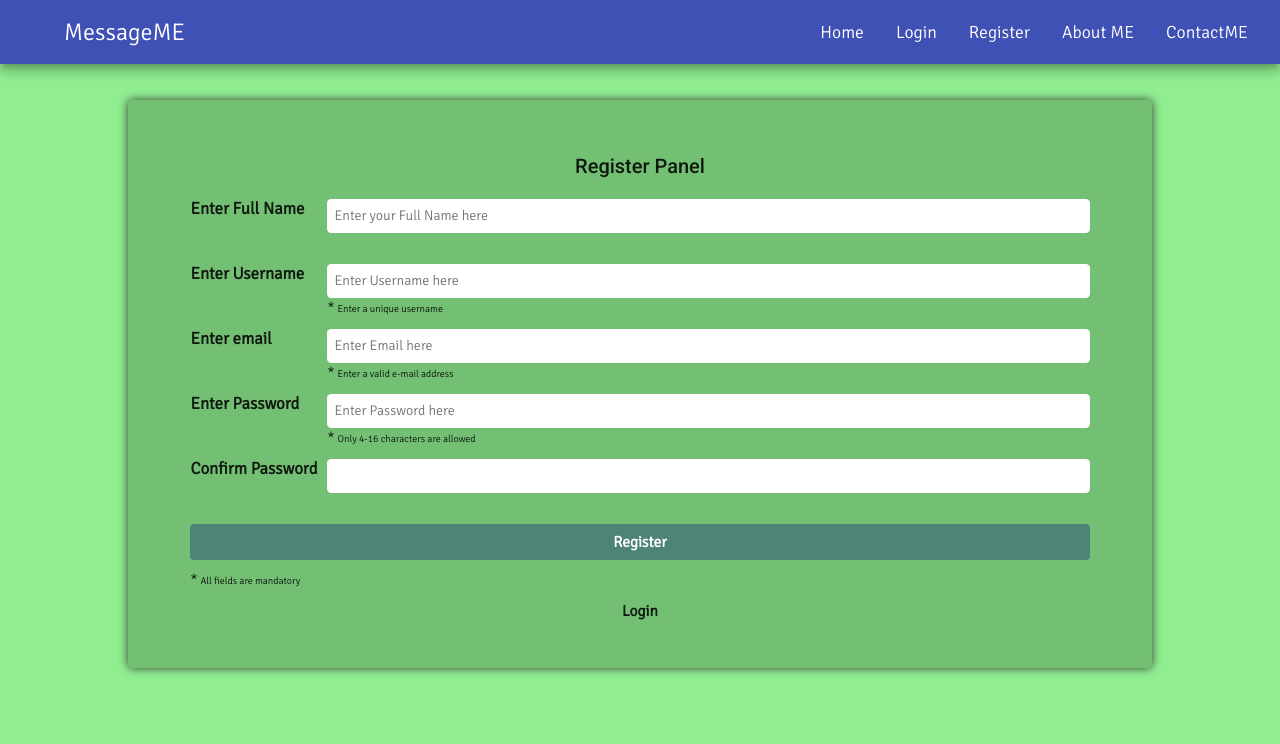
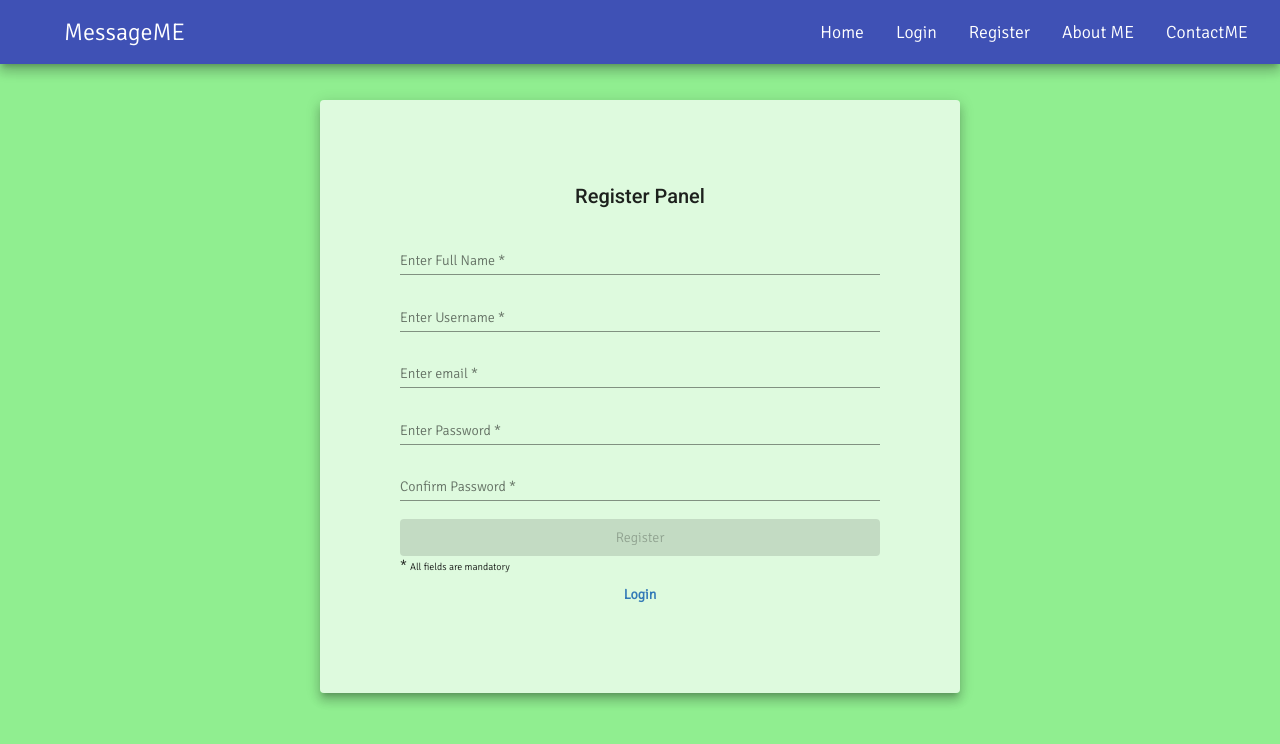
Before and after one commit to manishekaneja/anyMessApplication_a2, an Angular app: page /account/register in a window 1280 px wide. Shown: the top 744 px of the page. Built offline with nearby package versions, Linux system fonts and the light colour scheme.

Commit message:
register form design updated

```diff
--- a/src/app/register/register.component.css
+++ b/src/app/register/register.component.css
@@ -1,12 +1,12 @@
-/* #formcss{
+/* /* #formcss{
     border: 1px solid black;
     border-radius: 5px;
     /* background-color: gainsboro; */
-    /* overflow: hidden; */
- /*padding: 20px;
+/* overflow: hidden; */
+/*padding: 20px;
  margin-bottom: 10px;
 } */
-
+/*
 #formcss>*{
     margin: 0.5em;
 }
@@ -72,7 +72,7 @@ form>button,form>a{
         font-weight: 700;
         font-size: 1.1em;
         /* text-shadow: 0px 0px 2px #353535; */
-
+/*
     }
     form>button{
         border-radius: 4px;
@@ -85,4 +85,57 @@ form>button,form>a{
         background-color: rgba(42, 72, 127,0.5);
 
         /* opacity: 0.3; */
-    }
+/*    }
+ */
+.login-container {
+  margin: 0.5em;
+  padding: 5rem;
+  background-color: rgba(255, 255, 255, 0.7);
+  display: flex;
+  max-width: 40rem;
+  margin: auto;
+}
+.form-section {
+  align-self: stretch;
+  flex: 1;
+}
+.form-section > form {
+  display: flex;
+  flex-direction: column;
+  align-items: stretch;
+}
+input {
+  background-color: transparent;
+}
+
+form > a {
+  color: #337ab7;
+  font-weight: 900;
+  text-align: center;
+  padding: 0.5rem;
+}
+@media (max-width: 768px) {
+  .login-container {
+    padding: 2rem 3rem;
+  }
+}
+@media (max-width: 425px) {
+  .login-container {
+    padding: 2rem 1rem;
+    margin: 2rem 0rem;
+  }
+}
+
+@-webkit-keyframes autofill {
+  0%,
+  100% {
+    background: transparent;
+  }
+}
+
+input:-webkit-autofill {
+  animation: autofill;
+  -webkit-animation-delay: 1s; /* Safari support - any positive time runs instantly */
+  -webkit-animation-name: autofill;
+  -webkit-animation-fill-mode: both;
+}
--- a/src/app/register/register.component.html
+++ b/src/app/register/register.component.html
@@ -1,41 +1,48 @@
-<div id="formcss">
+<mat-card class="login-container flxc jcc aic mat-elevation-z8">
+  <mat-card-title>
     <h2>Register Panel</h2>
+  </mat-card-title>
+  <mat-card-content class="form-section">
     <form #myform="ngForm">
-    <label for="fullName">Enter Full Name</label>
-    <div>
-      <input type="text" id="fullName" name="fullName" required placeholder="Enter your Full Name here" required [(ngModel)]="data.fullName"
-        #username="ngModel">
-    </div>
-    <label for="username">Enter Username</label>
-    <div>
-      <input type="text" id="username" name="username" required placeholder="Enter Username here" required [(ngModel)]="data.username"
-        #username="ngModel">
-      <span>*
-        <span style="font-size:10px;"> Enter a unique username</span>
-      </span>
-    </div>
-    <label for="email">Enter email</label>
-    <div>
-      <input type="text" id="email" name="email" pattern="^([a-zA-Z0-9_\-\.]+)@([a-zA-Z0-9_\-\.]+)\.([a-zA-Z]{2,5})$" placeholder="Enter Email here"
-        required [(ngModel)]="data.email" #username="ngModel">
-      <span>*
-        <span style="font-size:10px;"> Enter a valid e-mail address</span>
-      </span>
-    </div>
-    <label for="password">Enter Password</label>
-    <div>
-      <input type="password" name="password" id="password" placeholder="Enter Password here" required minlength="4" maxlength="16"
-        [(ngModel)]="data.password" #password="ngModel">
-      <span>*
-        <span style="font-size:10px;"> Only 4-16 characters are allowed</span>
-      </span>
-    </div>
-    <label for="cpassword">Confirm Password</label>
-    <div>
-      <input type="password" name="cpassword" id="cpassword" laceholder="Re-enter Password here" required appEqualCheck [equalCheck]="data.password"
-        maxlength="16" [(ngModel)]="data.cpassword" #cpassword="ngModel">
-    </div>
-      <button type="submit" [disabled]="!myform.form.valid" (click)="doRegister()">Register</button>
+      <mat-form-field>
+        <mat-label>
+          Enter Full Name
+        </mat-label>
+        <input matInput type="text" id="fullName" name="fullName" required placeholder="Enter your Full Name here"
+          required [(ngModel)]="data.fullName" #username="ngModel">
+      </mat-form-field>
+      <mat-form-field>
+        <mat-label>
+          Enter Username
+        </mat-label>
+        <input matInput type="text" id="username" name="username" required placeholder="Enter Username here" required
+          [(ngModel)]="data.username" #username="ngModel">
+      </mat-form-field>
+      <mat-form-field>
+        <mat-label>
+          Enter email
+        </mat-label>
+        <input matInput type="text" id="email" name="email"
+          pattern="^([a-zA-Z0-9_\-\.]+)@([a-zA-Z0-9_\-\.]+)\.([a-zA-Z]{2,5})$" placeholder="Enter Email here" required
+          [(ngModel)]="data.email" #username="ngModel">
+      </mat-form-field>
+      <mat-form-field>
+        <mat-label>
+          Enter Password
+        </mat-label>
+        <input matInput type="password" name="password" id="password" placeholder="Enter Password here" required
+          minlength="4" maxlength="16" [(ngModel)]="data.password" #password="ngModel">
+      </mat-form-field>
+      <mat-form-field>
+        <mat-label>
+          Confirm Password
+        </mat-label>
+        <input matInput type="password" name="cpassword" id="cpassword" laceholder="Re-enter Password here" required
+          appEqualCheck [equalCheck]="data.password" maxlength="16" [(ngModel)]="data.cpassword" #cpassword="ngModel">
+      </mat-form-field>
+
+      <button mat-raised-button color="primary" type="submit" [disabled]="!myform.form.valid"
+        (click)="doRegister()">Register</button>
       <span>*
         <span style="font-size:10px;"> All fields are mandatory</span>
       </span>
@@ -43,18 +50,20 @@
         Login
       </a>
     </form>
-  <div class=" message alert alert-danger  col-md-6 col-md-offset-3 col-sm-8 col-sm-offset-2" *ngIf="invalidAttempt" style="text-align:center"
-    role="alert">
+  </mat-card-content>
+</mat-card>
+
+<!-- <div class=" message alert alert-danger  col-md-6 col-md-offset-3 col-sm-8 col-sm-offset-2" *ngIf="invalidAttempt"
+    style="text-align:center" role="alert">
     <strong>Either Username is unavilable or details are not valid </strong>
   </div>
-  <div class=" message alert alert-success  col-md-6 col-md-offset-3 col-sm-8 col-sm-offset-2" *ngIf="registered" style="text-align:center"
-    role="alert">
+  <div class=" message alert alert-success  col-md-6 col-md-offset-3 col-sm-8 col-sm-offset-2" *ngIf="registered"
+    style="text-align:center" role="alert">
     <strong>Your Account has been registerd, Login to Access your Account </strong>
   </div>
-  <div class=" message alert alert-warning  col-md-6 col-md-offset-3 col-sm-8 col-sm-offset-2" *ngIf="wait" style="text-align:center"
-    role="alert">
+  <div class=" message alert alert-warning  col-md-6 col-md-offset-3 col-sm-8 col-sm-offset-2" *ngIf="wait"
+    style="text-align:center" role="alert">
     <strong>Please wait till the Registration is Completed
       <span style="font-size:10px;display:block;">Don't navigate from this Section</span>
     </strong>
-  </div>
-</div>
+  </div> -->
```
Lines whose indentation alone changed are shown as unchanged.
